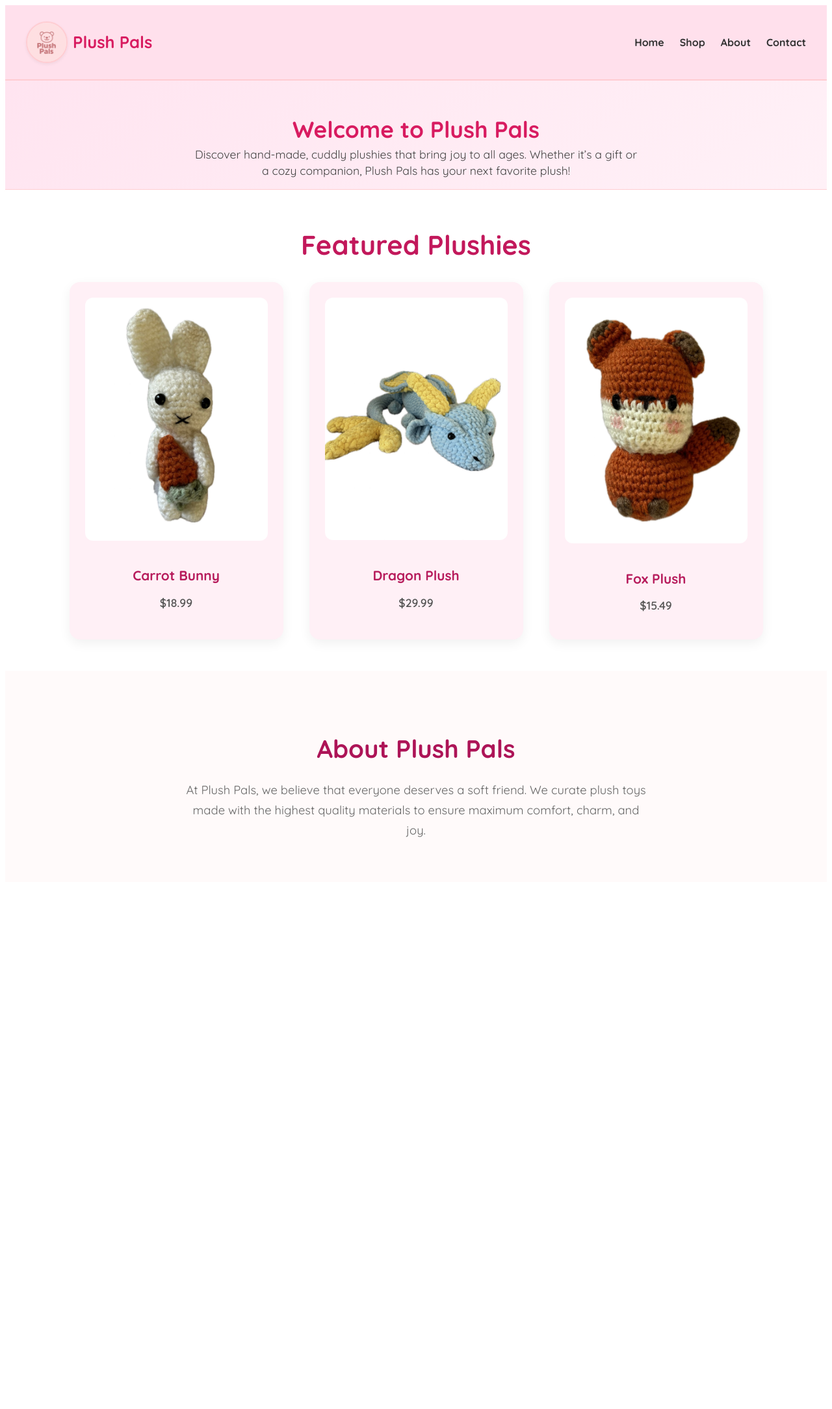
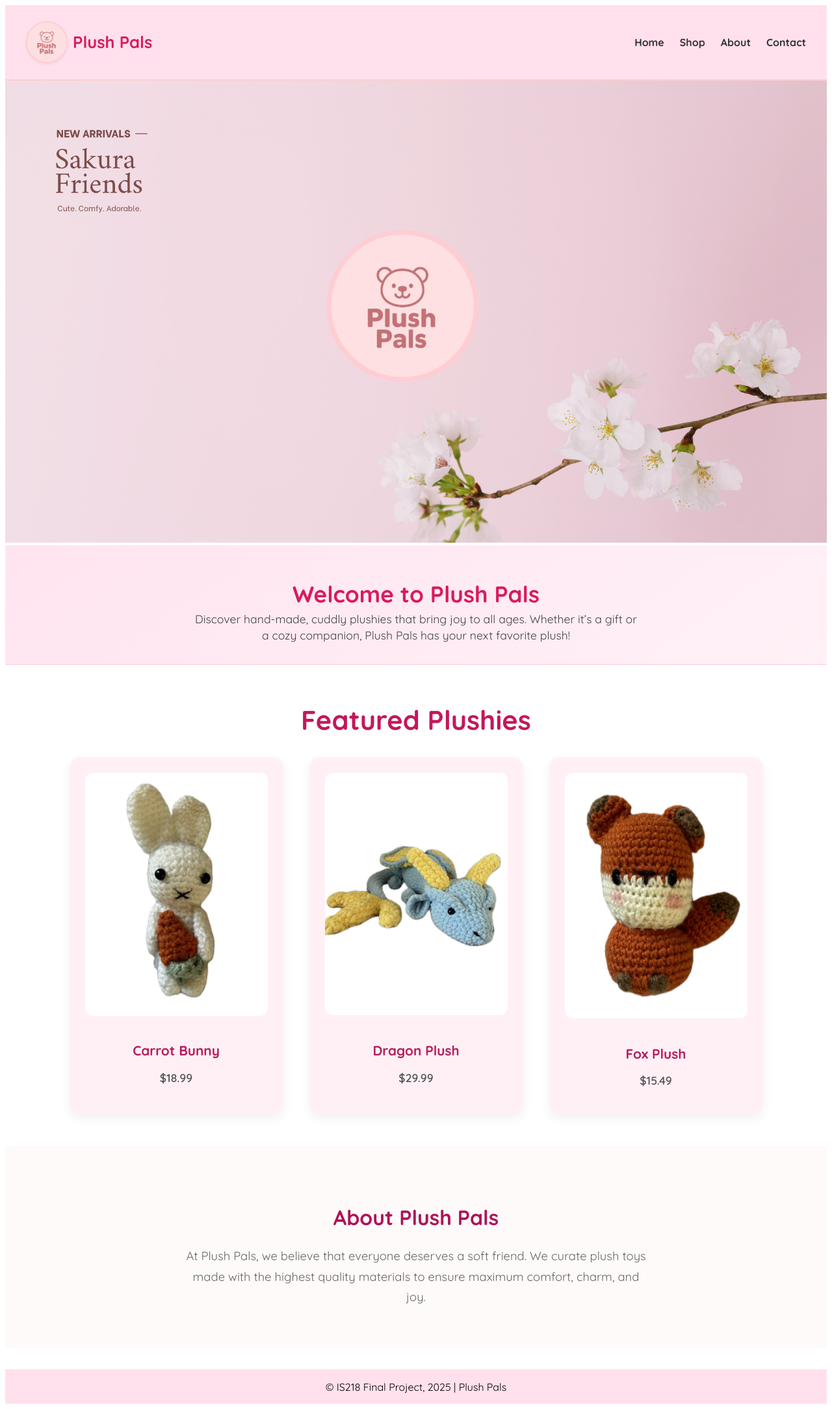
Before and after one commit to JustinCordova/PlushPals, a Django app: page / in a window 1280 px wide. Shown: the whole page at 65% size. Before the commit the page ends 1288 px from the top, so only its background shows below. Run offline with Django 5.2, Linux system fonts and the light colour scheme; data comes from the database, SQL or seed files in the repository.

Commit message:
Added Header Image, Footer, & Uploaded the photo for the sidebar images

```diff
--- a/plushpals/static/app.css
+++ b/plushpals/static/app.css
@@ -66,3 +66,11 @@ body {
 #main-navigation nav a:hover {
   color: #e91e63;
 }
+
+/*Footer*/
+#website-footer{
+  background-color: #ffe0ec;
+  text-align: center;
+  padding: .03rem 1rem;
+  margin-top: 2rem;
+}
--- a/plushpals/store/static/store/index.css
+++ b/plushpals/store/static/store/index.css
@@ -1,7 +1,12 @@
+.shop-header-img{
+  width: 100%;
+  height: auto;
+}
+
 #welcome {
   text-align: center;
   background: linear-gradient(145deg, #ffe4f0, #fff1f7);
-  padding: 1.5rem 1rem 1rem; /* significantly reduced padding */
+  padding: 1.5rem 1rem 2rem; /* significantly reduced padding */
   border-bottom: 1px solid #ffcdd2;
   box-shadow: 0 1px 5px rgba(255, 192, 203, 0.05);
 }
@@ -89,7 +94,7 @@
 }
 
 #about h2 {
-  font-size: 2.4rem;
+  font-size: 2rem;
   color: #ad1457;
   margin-bottom: 1.5rem;
 }
--- a/plushpals/store/static/store/shop.css
+++ b/plushpals/store/static/store/shop.css
@@ -47,7 +47,6 @@
   .product-card h3 {
     font-size: 1.3rem;
     color: #b71c5c;
-    font-weight: 700
   }
 
   .product-card h4 {
--- a/plushpals/store/templates/store/contact.html
+++ b/plushpals/store/templates/store/contact.html
@@ -39,4 +39,10 @@
     <button type="submit">Submit</button>
   </form>
 </section>
+
+<footer id="website-footer">
+  <div class="footer-info">
+    <p>&copy; IS218 Final Project, 2025 | Plush Pals</p>
+  </div>
+</footer>
 {% endblock %}
--- a/plushpals/store/templates/store/index.html
+++ b/plushpals/store/templates/store/index.html
@@ -4,6 +4,10 @@
 {% endblock %} {% block content %}
 
 <!-- Hero / Welcome Section -->
+<section id="header">
+<img src="{% static 'store/images/header.png' %}" alt=""Plush Pals Header" class="shop-header-img"/>
+</section>
+
 <section id="welcome">
   <header>
     <!--<img src="{% static 'store/images/plushpals_logo.png' %}" alt="Logo" /> -->
@@ -48,4 +52,10 @@
   </p>
 </section>
 
+<footer id="website-footer">
+  <div class="footer-info">
+    <p>&copy; IS218 Final Project, 2025 | Plush Pals</p>
+  </div>
+</footer>
+
 {% endblock %}
--- a/plushpals/store/templates/store/product_detail.html
+++ b/plushpals/store/templates/store/product_detail.html
@@ -73,4 +73,10 @@
   </form>
 </div>
 </section>
+
+<footer id="website-footer">
+  <div class="footer-info">
+    <p>&copy; IS218 Final Project, 2025 | Plush Pals</p>
+  </div>
+</footer>
 {% endblock %}
--- a/plushpals/store/templates/store/shop.html
+++ b/plushpals/store/templates/store/shop.html
@@ -18,4 +18,10 @@
     {% endfor %}
   </div>
 </section>
+
+<footer id="website-footer">
+  <div class="footer-info">
+    <p>&copy; IS218 Final Project, 2025 | Plush Pals</p>
+  </div>
+</footer>
 {% endblock %}
```
Also changed, not shown: plushpals/store/templates/store/about.html (+7 -0 lines), plushpals/media/product_images/Header.png (added), plushpals/media/product_images/Sidebanner.png (added), plushpals/store/static/store/Images/header.png (added), plushpals/store/static/store/Images/sidebanner.png (added).
